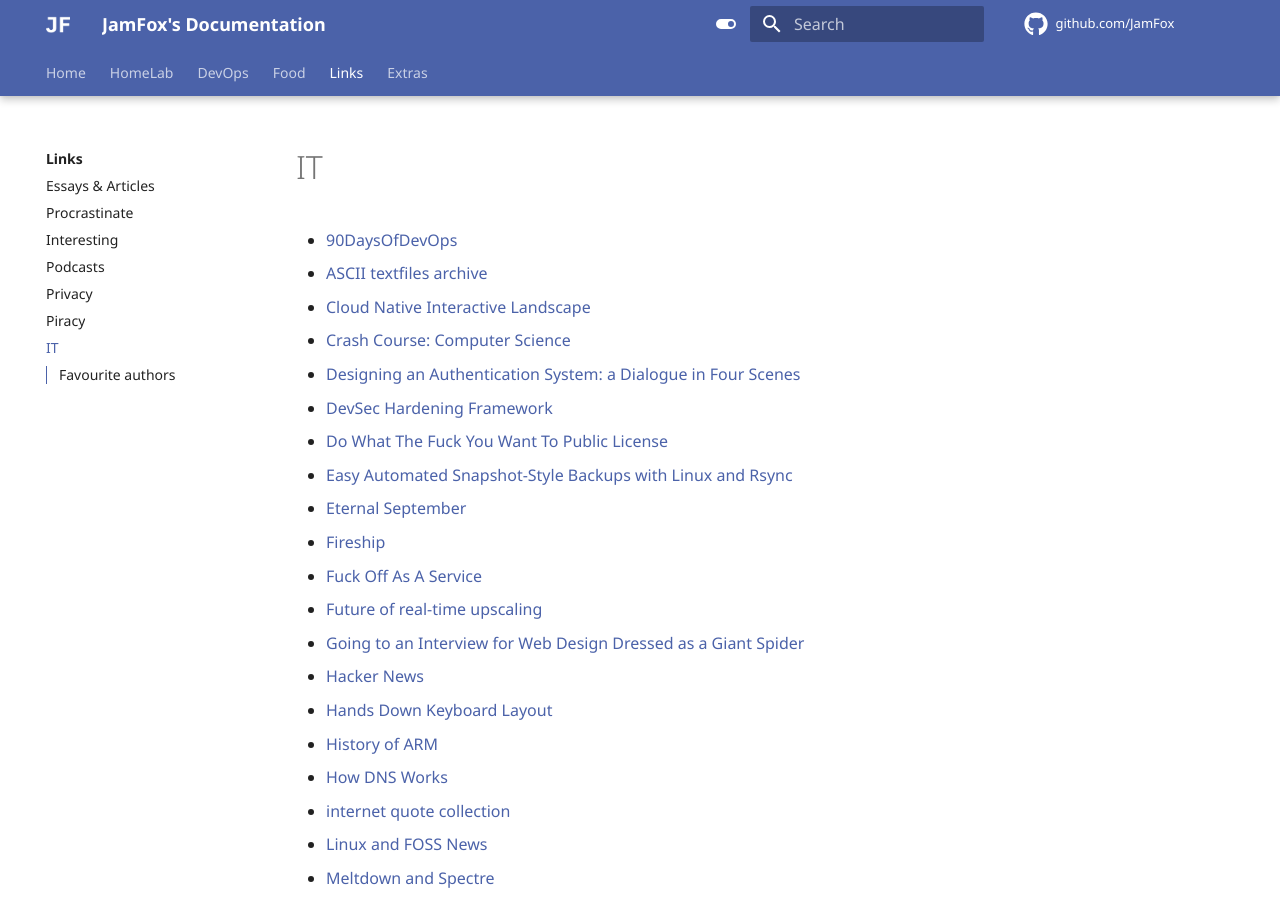
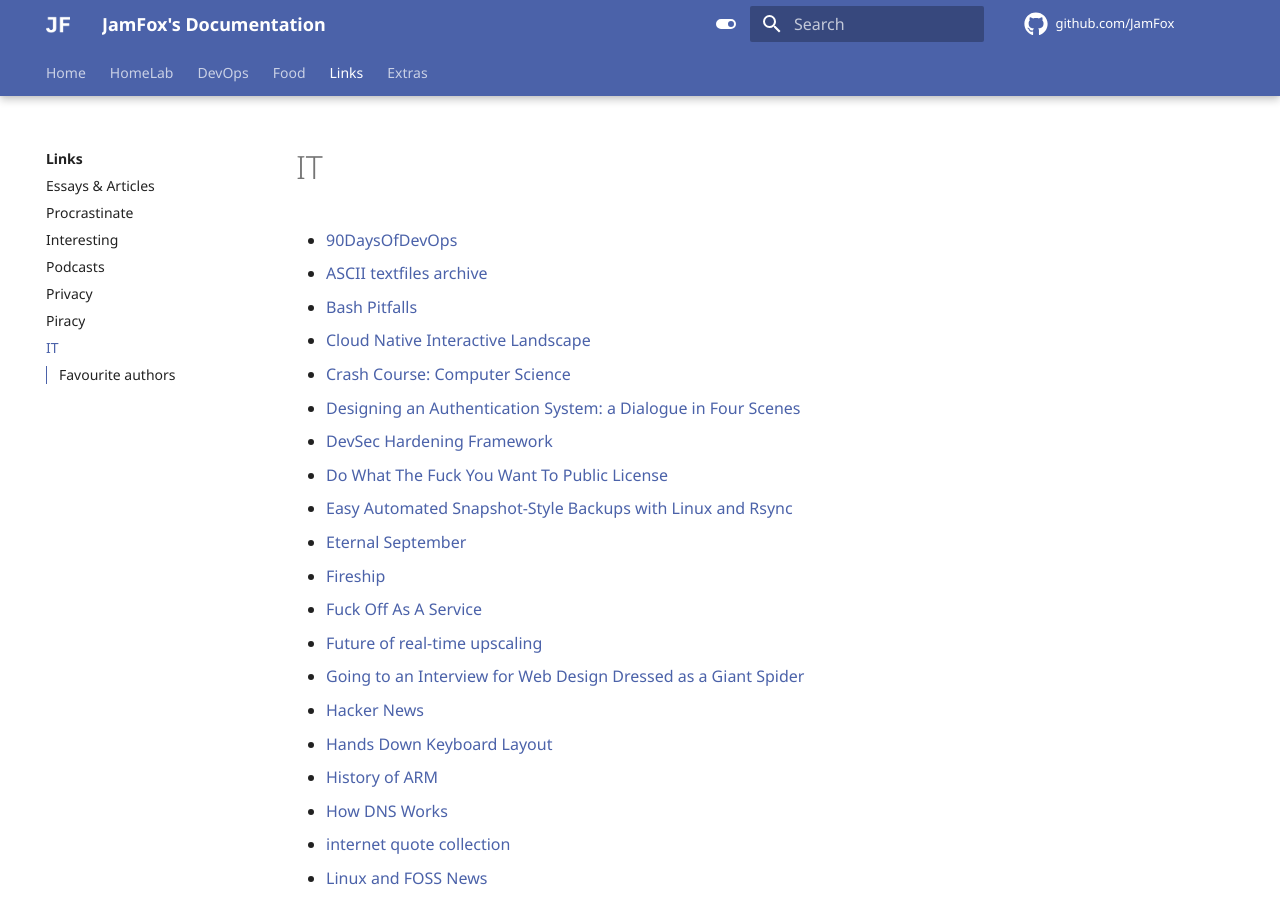
Before and after one commit to JamFox/docs.jamfox.dev, an MkDocs documentation site: the page built from docs/content/links/it.md, in a window 1280 px wide and 900 px high. Built offline with MkDocs 1.6.1 and Material for MkDocs 9.7.7, drawn with Linux system fonts in a browser that asks for light colours; comment, search, counter and statistics services are not loaded.

Commit message:
links: add bash pitfalls

```diff
--- a/docs/content/links/it.md
+++ b/docs/content/links/it.md
@@ -4,6 +4,7 @@ title: "IT"
 
 - [90DaysOfDevOps](https://github.com/MichaelCade/90DaysOfDevOps)
 - [ASCII textfiles archive](http://textfiles.com/)
+- [Bash Pitfalls](http://mywiki.wooledge.org/BashPitfalls)
 - [Cloud Native Interactive Landscape](https://landscape.cncf.io/)
 - [Crash Course: Computer Science](https://youtube.com/playlist?list=PL8dPuuaLjXtNlUrzyH5r6jN9ulIgZBpdo)
 - [Designing an Authentication System: a Dialogue in Four Scenes](https://web.mit.edu/kerberos/dialogue.html)
```
